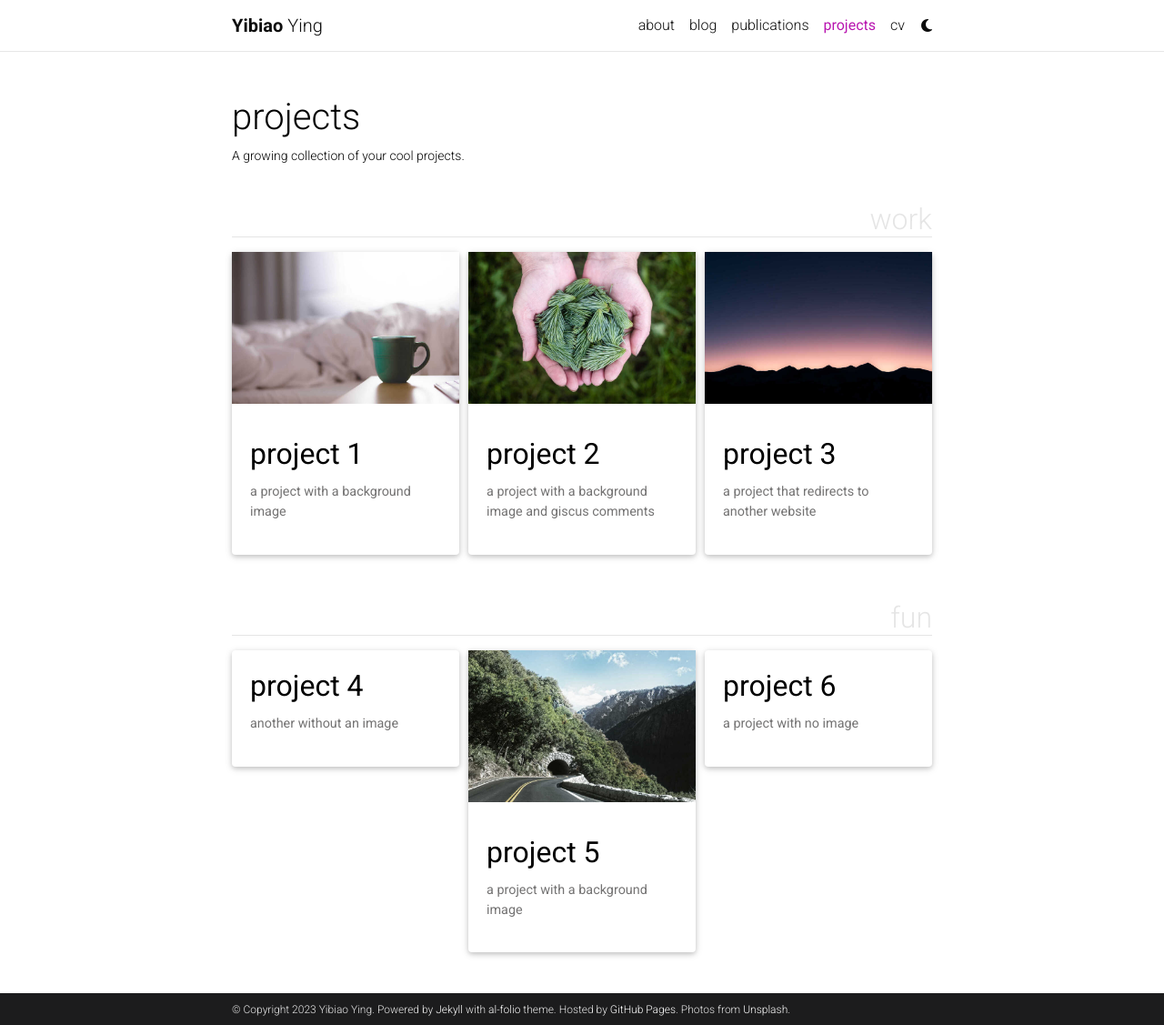
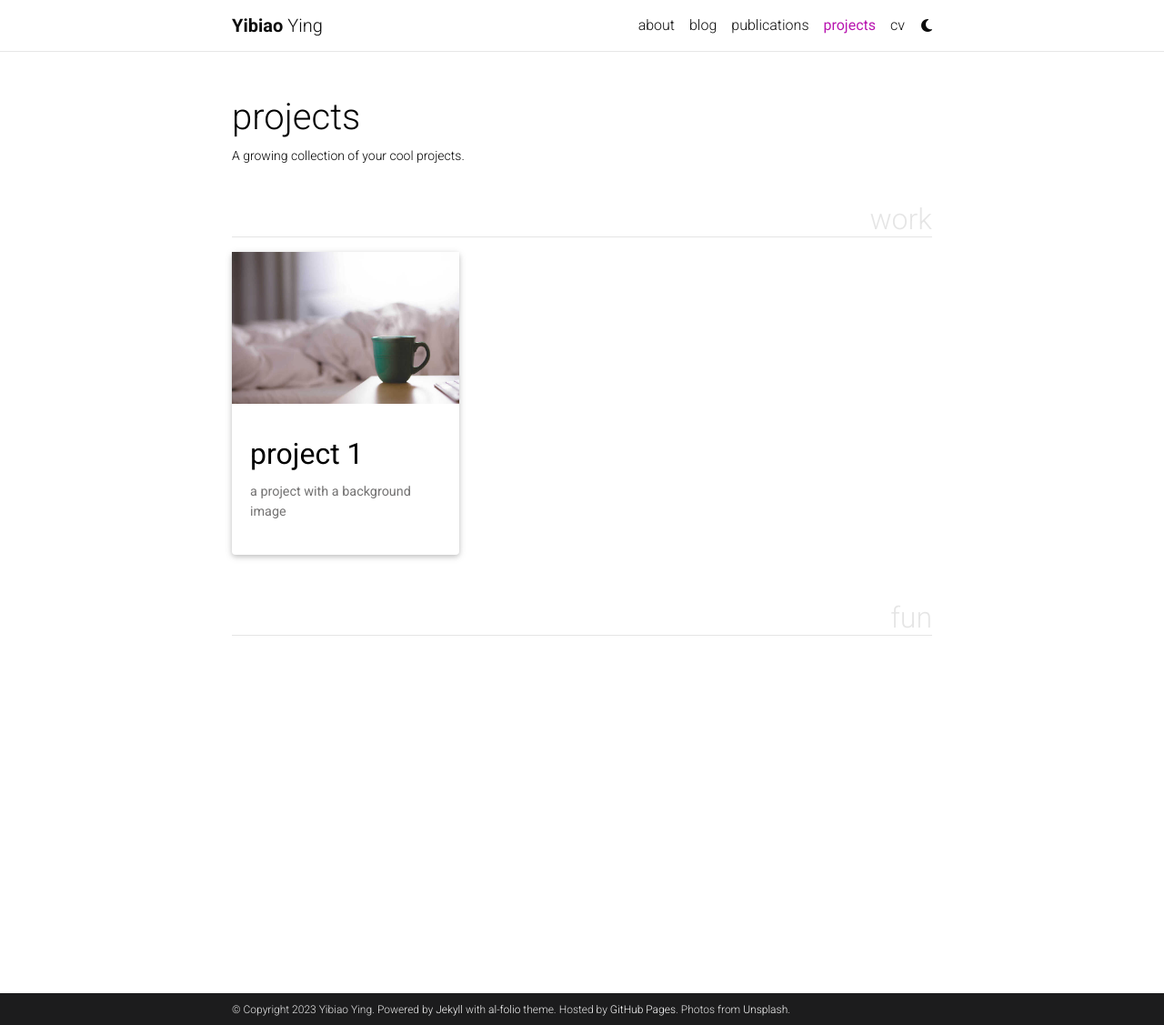
Before and after one commit to yingyibiao/yingyibiao.github.io, a Jekyll site: the page built from _pages/projects.md, in a window 1280 px wide and 1127 px high. Shown: the whole window at 91% size. Built offline with Jekyll 4.4.1, drawn with Linux system fonts in a browser that asks for light colours; full-size pictures stand in for the smaller copies a plugin makes; comment, search, counter and statistics services are not loaded; a style sheet for code colours, icons or effects is not loaded.

````diff
--- a/_projects/2_project.md
+++ /dev/null
@@ -1,81 +0,0 @@
----
-layout: page
-title: project 2
-description: a project with a background image and giscus comments
-img: assets/img/3.jpg
-importance: 2
-category: work
-giscus_comments: true
----
-
-Every project has a beautiful feature showcase page.
-It's easy to include images in a flexible 3-column grid format.
-Make your photos 1/3, 2/3, or full width.
-
-To give your project a background in the portfolio page, just add the img tag to the front matter like so:
-
-    ---
-    layout: page
-    title: project
-    description: a project with a background image
-    img: /assets/img/12.jpg
-    ---
-
-<div class="row">
-    <div class="col-sm mt-3 mt-md-0">
-        {% include figure.html path="assets/img/1.jpg" title="example image" class="img-fluid rounded z-depth-1" %}
-    </div>
-    <div class="col-sm mt-3 mt-md-0">
-        {% include figure.html path="assets/img/3.jpg" title="example image" class="img-fluid rounded z-depth-1" %}
-    </div>
-    <div class="col-sm mt-3 mt-md-0">
-        {% include figure.html path="assets/img/5.jpg" title="example image" class="img-fluid rounded z-depth-1" %}
-    </div>
-</div>
-<div class="caption">
-    Caption photos easily. On the left, a road goes through a tunnel. Middle, leaves artistically fall in a hipster photoshoot. Right, in another hipster photoshoot, a lumberjack grasps a handful of pine needles.
-</div>
-<div class="row">
-    <div class="col-sm mt-3 mt-md-0">
-        {% include figure.html path="assets/img/5.jpg" title="example image" class="img-fluid rounded z-depth-1" %}
-    </div>
-</div>
-<div class="caption">
-    This image can also have a caption. It's like magic.
-</div>
-
-You can also put regular text between your rows of images.
-Say you wanted to write a little bit about your project before you posted the rest of the images.
-You describe how you toiled, sweated, *bled* for your project, and then... you reveal its glory in the next row of images.
-
-
-<div class="row justify-content-sm-center">
-    <div class="col-sm-8 mt-3 mt-md-0">
-        {% include figure.html path="assets/img/6.jpg" title="example image" class="img-fluid rounded z-depth-1" %}
-    </div>
-    <div class="col-sm-4 mt-3 mt-md-0">
-        {% include figure.html path="assets/img/11.jpg" title="example image" class="img-fluid rounded z-depth-1" %}
-    </div>
-</div>
-<div class="caption">
-    You can also have artistically styled 2/3 + 1/3 images, like these.
-</div>
-
-
-The code is simple.
-Just wrap your images with `<div class="col-sm">` and place them inside `<div class="row">` (read more about the <a href="https://getbootstrap.com/docs/4.4/layout/grid/">Bootstrap Grid</a> system).
-To make images responsive, add `img-fluid` class to each; for rounded corners and shadows use `rounded` and `z-depth-1` classes.
-Here's the code for the last row of images above:
-
-{% raw %}
-```html
-<div class="row justify-content-sm-center">
-    <div class="col-sm-8 mt-3 mt-md-0">
-        {% include figure.html path="assets/img/6.jpg" title="example image" class="img-fluid rounded z-depth-1" %}
-    </div>
-    <div class="col-sm-4 mt-3 mt-md-0">
-        {% include figure.html path="assets/img/11.jpg" title="example image" class="img-fluid rounded z-depth-1" %}
-    </div>
-</div>
-```
-{% endraw %}
--- a/_projects/4_project.md
+++ /dev/null
@@ -1,80 +0,0 @@
----
-layout: page
-title: project 4
-description: another without an image
-img:
-importance: 3
-category: fun
----
-
-Every project has a beautiful feature showcase page.
-It's easy to include images in a flexible 3-column grid format.
-Make your photos 1/3, 2/3, or full width.
-
-To give your project a background in the portfolio page, just add the img tag to the front matter like so:
-
-    ---
-    layout: page
-    title: project
-    description: a project with a background image
-    img: /assets/img/12.jpg
-    ---
-
-<div class="row">
-    <div class="col-sm mt-3 mt-md-0">
-        {% include figure.html path="assets/img/1.jpg" title="example image" class="img-fluid rounded z-depth-1" %}
-    </div>
-    <div class="col-sm mt-3 mt-md-0">
-        {% include figure.html path="assets/img/3.jpg" title="example image" class="img-fluid rounded z-depth-1" %}
-    </div>
-    <div class="col-sm mt-3 mt-md-0">
-        {% include figure.html path="assets/img/5.jpg" title="example image" class="img-fluid rounded z-depth-1" %}
-    </div>
-</div>
-<div class="caption">
-    Caption photos easily. On the left, a road goes through a tunnel. Middle, leaves artistically fall in a hipster photoshoot. Right, in another hipster photoshoot, a lumberjack grasps a handful of pine needles.
-</div>
-<div class="row">
-    <div class="col-sm mt-3 mt-md-0">
-        {% include figure.html path="assets/img/5.jpg" title="example image" class="img-fluid rounded z-depth-1" %}
-    </div>
-</div>
-<div class="caption">
-    This image can also have a caption. It's like magic.
-</div>
-
-You can also put regular text between your rows of images.
-Say you wanted to write a little bit about your project before you posted the rest of the images.
-You describe how you toiled, sweated, *bled* for your project, and then... you reveal its glory in the next row of images.
-
-
-<div class="row justify-content-sm-center">
-    <div class="col-sm-8 mt-3 mt-md-0">
-        {% include figure.html path="assets/img/6.jpg" title="example image" class="img-fluid rounded z-depth-1" %}
-    </div>
-    <div class="col-sm-4 mt-3 mt-md-0">
-        {% include figure.html path="assets/img/11.jpg" title="example image" class="img-fluid rounded z-depth-1" %}
-    </div>
-</div>
-<div class="caption">
-    You can also have artistically styled 2/3 + 1/3 images, like these.
-</div>
-
-
-The code is simple.
-Just wrap your images with `<div class="col-sm">` and place them inside `<div class="row">` (read more about the <a href="https://getbootstrap.com/docs/4.4/layout/grid/">Bootstrap Grid</a> system).
-To make images responsive, add `img-fluid` class to each; for rounded corners and shadows use `rounded` and `z-depth-1` classes.
-Here's the code for the last row of images above:
-
-{% raw %}
-```html
-<div class="row justify-content-sm-center">
-    <div class="col-sm-8 mt-3 mt-md-0">
-        {% include figure.html path="assets/img/6.jpg" title="example image" class="img-fluid rounded z-depth-1" %}
-    </div>
-    <div class="col-sm-4 mt-3 mt-md-0">
-        {% include figure.html path="assets/img/11.jpg" title="example image" class="img-fluid rounded z-depth-1" %}
-    </div>
-</div>
-```
-{% endraw %}
--- a/_projects/5_project.md
+++ /dev/null
@@ -1,80 +0,0 @@
----
-layout: page
-title: project 5
-description: a project with a background image
-img: assets/img/1.jpg
-importance: 3
-category: fun
----
-
-Every project has a beautiful feature showcase page.
-It's easy to include images in a flexible 3-column grid format.
-Make your photos 1/3, 2/3, or full width.
-
-To give your project a background in the portfolio page, just add the img tag to the front matter like so:
-
-    ---
-    layout: page
-    title: project
-    description: a project with a background image
-    img: /assets/img/12.jpg
-    ---
-
-<div class="row">
-    <div class="col-sm mt-3 mt-md-0">
-        {% include figure.html path="assets/img/1.jpg" title="example image" class="img-fluid rounded z-depth-1" %}
-    </div>
-    <div class="col-sm mt-3 mt-md-0">
-        {% include figure.html path="assets/img/3.jpg" title="example image" class="img-fluid rounded z-depth-1" %}
-    </div>
-    <div class="col-sm mt-3 mt-md-0">
-        {% include figure.html path="assets/img/5.jpg" title="example image" class="img-fluid rounded z-depth-1" %}
-    </div>
-</div>
-<div class="caption">
-    Caption photos easily. On the left, a road goes through a tunnel. Middle, leaves artistically fall in a hipster photoshoot. Right, in another hipster photoshoot, a lumberjack grasps a handful of pine needles.
-</div>
-<div class="row">
-    <div class="col-sm mt-3 mt-md-0">
-        {% include figure.html path="assets/img/5.jpg" title="example image" class="img-fluid rounded z-depth-1" %}
-    </div>
-</div>
-<div class="caption">
-    This image can also have a caption. It's like magic.
-</div>
-
-You can also put regular text between your rows of images.
-Say you wanted to write a little bit about your project before you posted the rest of the images.
-You describe how you toiled, sweated, *bled* for your project, and then... you reveal its glory in the next row of images.
-
-
-<div class="row justify-content-sm-center">
-    <div class="col-sm-8 mt-3 mt-md-0">
-        {% include figure.html path="assets/img/6.jpg" title="example image" class="img-fluid rounded z-depth-1" %}
-    </div>
-    <div class="col-sm-4 mt-3 mt-md-0">
-        {% include figure.html path="assets/img/11.jpg" title="example image" class="img-fluid rounded z-depth-1" %}
-    </div>
-</div>
-<div class="caption">
-    You can also have artistically styled 2/3 + 1/3 images, like these.
-</div>
-
-
-The code is simple.
-Just wrap your images with `<div class="col-sm">` and place them inside `<div class="row">` (read more about the <a href="https://getbootstrap.com/docs/4.4/layout/grid/">Bootstrap Grid</a> system).
-To make images responsive, add `img-fluid` class to each; for rounded corners and shadows use `rounded` and `z-depth-1` classes.
-Here's the code for the last row of images above:
-
-{% raw %}
-```html
-<div class="row justify-content-sm-center">
-    <div class="col-sm-8 mt-3 mt-md-0">
-        {% include figure.html path="assets/img/6.jpg" title="example image" class="img-fluid rounded z-depth-1" %}
-    </div>
-    <div class="col-sm-4 mt-3 mt-md-0">
-        {% include figure.html path="assets/img/11.jpg" title="example image" class="img-fluid rounded z-depth-1" %}
-    </div>
-</div>
-```
-{% endraw %}
--- a/_projects/6_project.md
+++ /dev/null
@@ -1,80 +0,0 @@
----
-layout: page
-title: project 6
-description: a project with no image
-img:
-importance: 4
-category: fun
----
-
-Every project has a beautiful feature showcase page.
-It's easy to include images in a flexible 3-column grid format.
-Make your photos 1/3, 2/3, or full width.
-
-To give your project a background in the portfolio page, just add the img tag to the front matter like so:
-
-    ---
-    layout: page
-    title: project
-    description: a project with a background image
-    img: /assets/img/12.jpg
-    ---
-
-<div class="row">
-    <div class="col-sm mt-3 mt-md-0">
-        {% include figure.html path="assets/img/1.jpg" title="example image" class="img-fluid rounded z-depth-1" %}
-    </div>
-    <div class="col-sm mt-3 mt-md-0">
-        {% include figure.html path="assets/img/3.jpg" title="example image" class="img-fluid rounded z-depth-1" %}
-    </div>
-    <div class="col-sm mt-3 mt-md-0">
-        {% include figure.html path="assets/img/5.jpg" title="example image" class="img-fluid rounded z-depth-1" %}
-    </div>
-</div>
-<div class="caption">
-    Caption photos easily. On the left, a road goes through a tunnel. Middle, leaves artistically fall in a hipster photoshoot. Right, in another hipster photoshoot, a lumberjack grasps a handful of pine needles.
-</div>
-<div class="row">
-    <div class="col-sm mt-3 mt-md-0">
-        {% include figure.html path="assets/img/5.jpg" title="example image" class="img-fluid rounded z-depth-1" %}
-    </div>
-</div>
-<div class="caption">
-    This image can also have a caption. It's like magic.
-</div>
-
-You can also put regular text between your rows of images.
-Say you wanted to write a little bit about your project before you posted the rest of the images.
-You describe how you toiled, sweated, *bled* for your project, and then... you reveal its glory in the next row of images.
-
-
-<div class="row justify-content-sm-center">
-    <div class="col-sm-8 mt-3 mt-md-0">
-        {% include figure.html path="assets/img/6.jpg" title="example image" class="img-fluid rounded z-depth-1" %}
-    </div>
-    <div class="col-sm-4 mt-3 mt-md-0">
-        {% include figure.html path="assets/img/11.jpg" title="example image" class="img-fluid rounded z-depth-1" %}
-    </div>
-</div>
-<div class="caption">
-    You can also have artistically styled 2/3 + 1/3 images, like these.
-</div>
-
-
-The code is simple.
-Just wrap your images with `<div class="col-sm">` and place them inside `<div class="row">` (read more about the <a href="https://getbootstrap.com/docs/4.4/layout/grid/">Bootstrap Grid</a> system).
-To make images responsive, add `img-fluid` class to each; for rounded corners and shadows use `rounded` and `z-depth-1` classes.
-Here's the code for the last row of images above:
-
-{% raw %}
-```html
-<div class="row justify-content-sm-center">
-    <div class="col-sm-8 mt-3 mt-md-0">
-        {% include figure.html path="assets/img/6.jpg" title="example image" class="img-fluid rounded z-depth-1" %}
-    </div>
-    <div class="col-sm-4 mt-3 mt-md-0">
-        {% include figure.html path="assets/img/11.jpg" title="example image" class="img-fluid rounded z-depth-1" %}
-    </div>
-</div>
-```
-{% endraw %}
````
Also changed, not shown: _bibliography/papers.bib (+9 -78 lines), _news/announcement_1.md (+2 -2 lines), _projects/3_project.md (deleted, +0 -81 lines).
